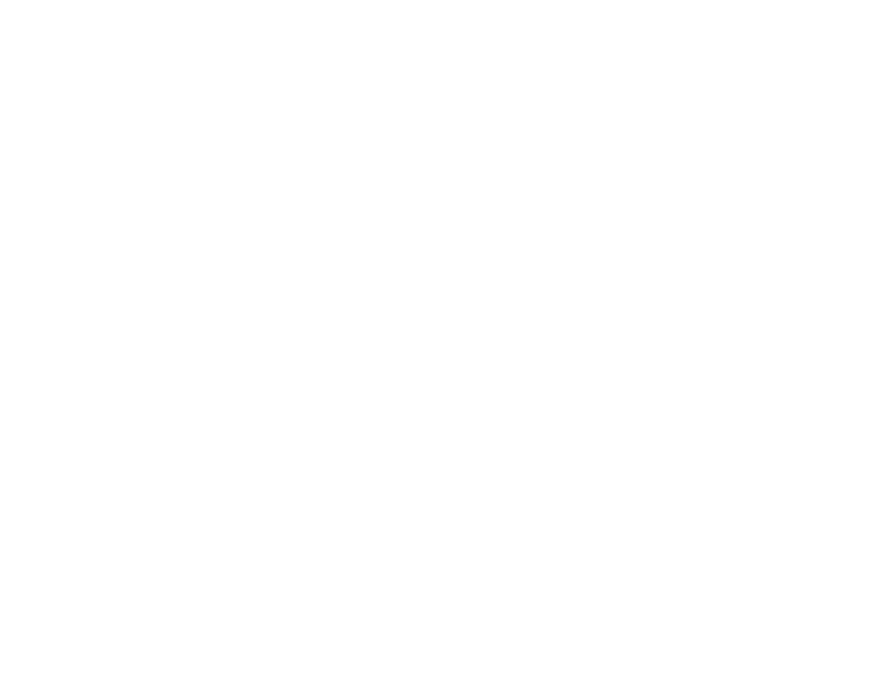
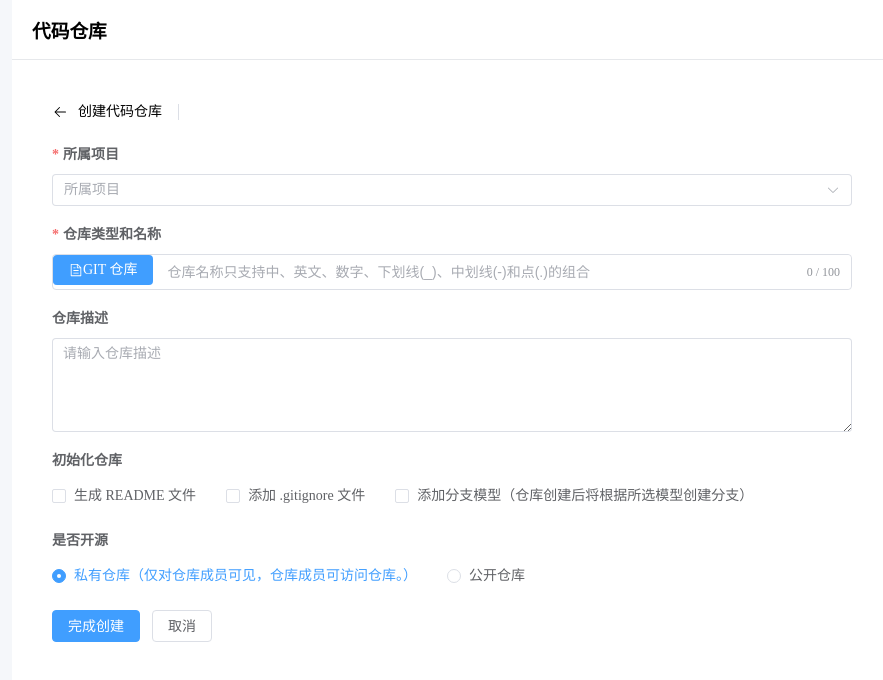
Before and after one commit to cCreatesThings/mygit, a Vue app: page /create in a window 1280 px wide. Before the commit this address had no page. Shown: the top 680 px of the page, without its empty margins (52-935 px from the left). Built offline with nearby package versions, Linux system fonts and the light colour scheme.

Commit message:
创建仓库组件创建

```diff
--- a/package.json
+++ b/package.json
@@ -11,6 +11,7 @@
     "format": "prettier --write src/"
   },
   "dependencies": {
+    "@element-plus/icons-vue": "^2.3.1",
     "@iconify/vue": "^4.1.2",
     "axios": "^1.7.7",
     "element-plus": "^2.8.4",
--- a/src/router/index.js
+++ b/src/router/index.js
@@ -12,6 +12,12 @@
           path: '',
           name: 'code',
           component: () => import('@/views/Home/components/CodeCom.vue')
+        },
+        {
+          path: 'create',
+          name: 'create',
+          component: () =>
+            import('@/views/Home/components/CreateRepository.vue')
         }
       ]
     },
--- a/src/views/Home/components/AllCom.vue
+++ b/src/views/Home/components/AllCom.vue
@@ -44,16 +44,17 @@
 
 <script setup>
 import { ref } from 'vue'
-import { ElMessage } from 'element-plus'
 import png from '@/assets/images/4.png'
+import { useRouter } from 'vue-router'
+
+const router = useRouter()
 
 const createRepoImage = ref(png)
 const mergeRequestImage = ref(png)
 const codeVersionImage = ref(png)
 
 const createRepository = () => {
-  ElMessage.success('正在创建代码仓库...')
-  // Implement repository creation logic here
+  router.push('/create')
 }
 </script>
 
--- a/src/views/Home/components/CodeCom.vue
+++ b/src/views/Home/components/CodeCom.vue
@@ -20,7 +20,12 @@
       <el-tab-pane label="全部仓库" name="all"></el-tab-pane>
       <el-tab-pane label="开源仓库" name="opensource"></el-tab-pane>
     </el-tabs>
-    <el-button type="primary" class="create-repo-btn">创建代码仓库</el-button>
+    <el-button
+      type="primary"
+      class="create-repo-btn"
+      @click="$router.push('/create')"
+      >创建代码仓库</el-button
+    >
   </div>
   <div class="repo-content">
     <component :is="comObj[activeTab]" v-if="true" />
--- /dev/null
+++ b/src/views/Home/components/CreateRepository.vue
@@ -0,0 +1,179 @@
+<script setup>
+import { ref, reactive } from 'vue'
+import { ElMessage } from 'element-plus'
+import { Document } from '@element-plus/icons-vue'
+import { useRouter } from 'vue-router'
+
+const router = useRouter()
+
+const formRef = ref(null)
+
+const form = reactive({
+  project: '',
+  repoType: 'GIT',
+  repoName: '',
+  description: '',
+  initOptions: [],
+  isPublic: false
+})
+
+const rules = {
+  project: [{ required: true, message: '请选择所属项目', trigger: 'change' }],
+  repoName: [
+    { required: true, message: '请输入仓库名称', trigger: 'blur' },
+    {
+      pattern: /^[\u4e00-\u9fa5a-zA-Z0-9_.-]+$/,
+      message: '仓库名称格式不正确',
+      trigger: 'blur'
+    }
+  ]
+}
+
+const goBack = () => {
+  router.go(-1)
+}
+
+const submitForm = async () => {
+  if (!formRef.value) return
+
+  await formRef.value.validate((valid, fields) => {
+    if (valid) {
+      console.log('Form submission:', form)
+      ElMessage.success('仓库创建成功')
+      // Implement form submission logic here
+    } else {
+      console.log('Form validation failed:', fields)
+      ElMessage.error('请填写所有必填字段')
+    }
+  })
+}
+
+const resetForm = () => {
+  if (!formRef.value) return
+  formRef.value.resetFields()
+}
+</script>
+
+<template>
+  <div class="create-repository">
+    <el-page-header @back="goBack" title="创建代码仓库" />
+
+    <el-form
+      :model="form"
+      :rules="rules"
+      ref="formRef"
+      label-position="top"
+      class="repo-form"
+    >
+      <el-form-item label="所属项目" prop="project" required>
+        <el-select v-model="form.project" placeholder="所属项目">
+          <el-option label="项目1" value="project1" />
+          <el-option label="项目2" value="project2" />
+        </el-select>
+      </el-form-item>
+
+      <el-form-item label="仓库类型和名称" required>
+        <div class="repo-type-name">
+          <div class="repo-type">
+            <el-radio-group v-model="form.repoType">
+              <el-radio-button label="GIT">
+                <el-icon><Document /></el-icon> GIT 仓库
+              </el-radio-button>
+            </el-radio-group>
+          </div>
+          <el-input
+            style="width: 700px"
+            v-model="form.repoName"
+            placeholder="仓库名称只支持中、英文、数字、下划线(_)、中划线(-)和点(.)的组合"
+            :maxlength="100"
+            show-word-limit
+            class="repo-name"
+          />
+        </div>
+      </el-form-item>
+
+      <el-form-item label="仓库描述">
+        <el-input
+          v-model="form.description"
+          type="textarea"
+          placeholder="请输入仓库描述"
+          :rows="4"
+        />
+      </el-form-item>
+
+      <el-form-item label="初始化仓库">
+        <el-checkbox-group v-model="form.initOptions">
+          <el-checkbox label="readme">生成 README 文件</el-checkbox>
+          <el-checkbox label="gitignore">添加 .gitignore 文件</el-checkbox>
+          <el-checkbox label="branchModel"
+            >添加分支模型（仓库创建后将根据所选模型创建分支）</el-checkbox
+          >
+        </el-checkbox-group>
+      </el-form-item>
+
+      <el-form-item label="是否开源">
+        <el-radio-group v-model="form.isPublic">
+          <el-radio :label="false"
+            >私有仓库（仅对仓库成员可见，仓库成员可访问仓库。）</el-radio
+          >
+          <el-radio :label="true">公开仓库</el-radio>
+        </el-radio-group>
+      </el-form-item>
+
+      <el-form-item>
+        <el-button type="primary" @click="submitForm">完成创建</el-button>
+        <el-button @click="resetForm">取消</el-button>
+      </el-form-item>
+    </el-form>
+  </div>
+</template>
+
+<style scoped>
+.create-repository {
+  max-width: 800px;
+  padding: 20px;
+}
+
+.repo-form {
+  margin-top: 20px;
+}
+
+.repo-type-name {
+  display: flex;
+  border: 1px solid #dcdfe6;
+  border-radius: 4px;
+  overflow: hidden;
+}
+
+.repo-type {
+  flex: 0 0 auto;
+}
+
+.repo-name {
+  flex: 1;
+}
+
+:deep(.el-radio-button__inner) {
+  border: none;
+  border-radius: 0;
+  height: 100%;
+  display: flex;
+  align-items: center;
+  background-color: #f5f7fa;
+}
+
+:deep(.el-radio-button__original-radio:checked + .el-radio-button__inner) {
+  background-color: #ecf5ff;
+  color: #409eff;
+  box-shadow: none;
+}
+
+:deep(.repo-name .el-input__wrapper) {
+  box-shadow: none;
+  padding-left: 15px;
+}
+
+:deep(.el-form-item__label) {
+  font-weight: bold;
+}
+</style>
```
Also changed, not shown: 1 other file (tests, documents, lock files or other folders).
